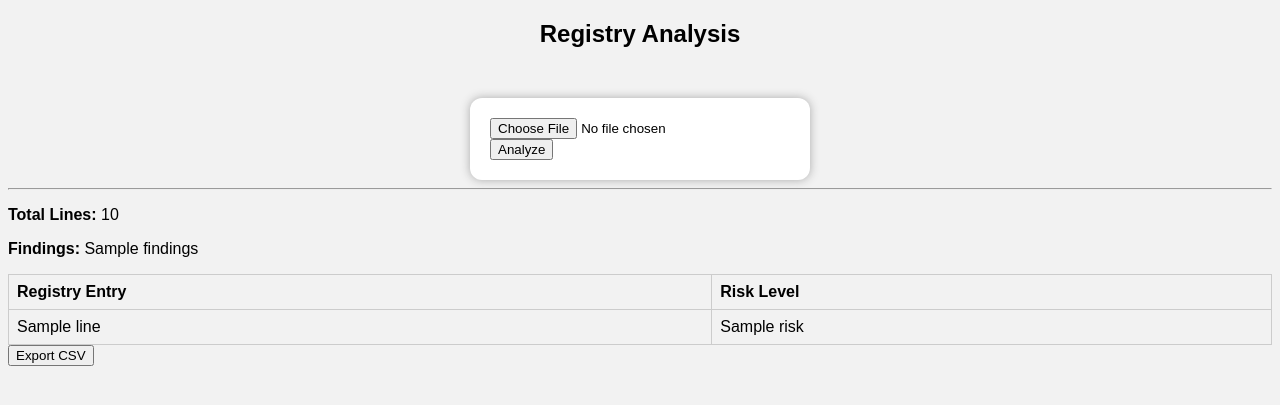
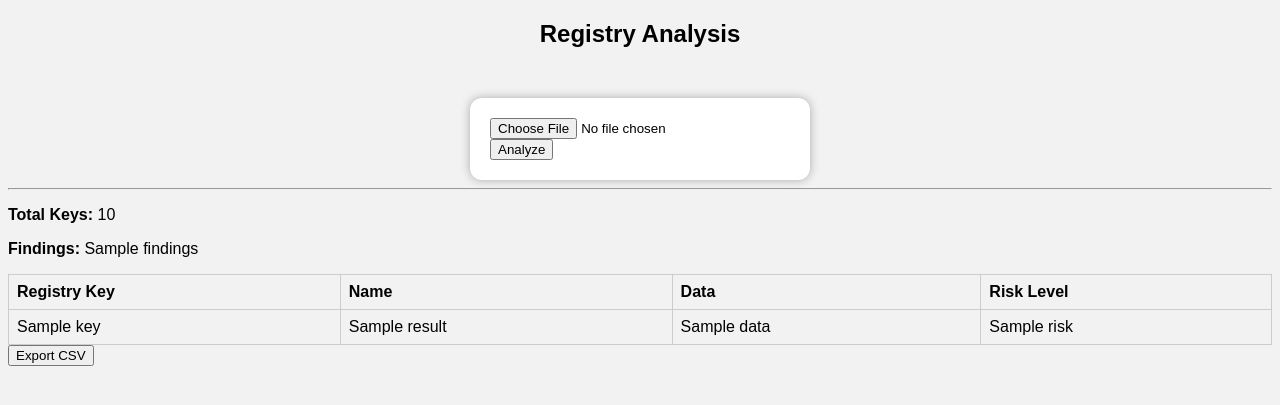
Before and after one commit to zd03o/forensics-dashboard, a Flask app: template templates/registry.html in a window 1280 px wide. Shown: the top 405 px of the page. Run offline with Flask 3, Linux system fonts and the light colour scheme; the template is opened without the code that fills it: most values are stand-ins (such as "Sample title", 1, 10 or a date in 2020).

Commit message:
Update registry.html

```diff
--- a/templates/registry.html
+++ b/templates/registry.html
@@ -15,26 +15,33 @@
     </form>
 </div>
 
+{% if error %}
+<p class="error">{{ error }}</p>
+{% endif %}
+
 {% if results %}
 <hr>
 
-<p><b>Total Lines:</b> {{ total }}</p>
+<p><b>Total Keys:</b> {{ total }}</p>
 <p><b>Findings:</b> {{ findings }}</p>
 
 <table>
     <tr>
-        <th>Registry Entry</th>
+        <th>Registry Key</th>
+        <th>Name</th>
+        <th>Data</th>
         <th>Risk Level</th>
     </tr>
 
     {% for r in results %}
     <tr class="{{ r.risk|lower }}">
-        <td>{{ r.line }}</td>
+        <td>{{ r.key }}</td>
+        <td>{{ r.name }}</td>
+        <td>{{ r.data }}</td>
         <td>{{ r.risk }}</td>
     </tr>
     {% endfor %}
 </table>
-
 
 <form action="{{ url_for('export_registry') }}" method="get">
     <button type="submit">Export CSV</button>
```
